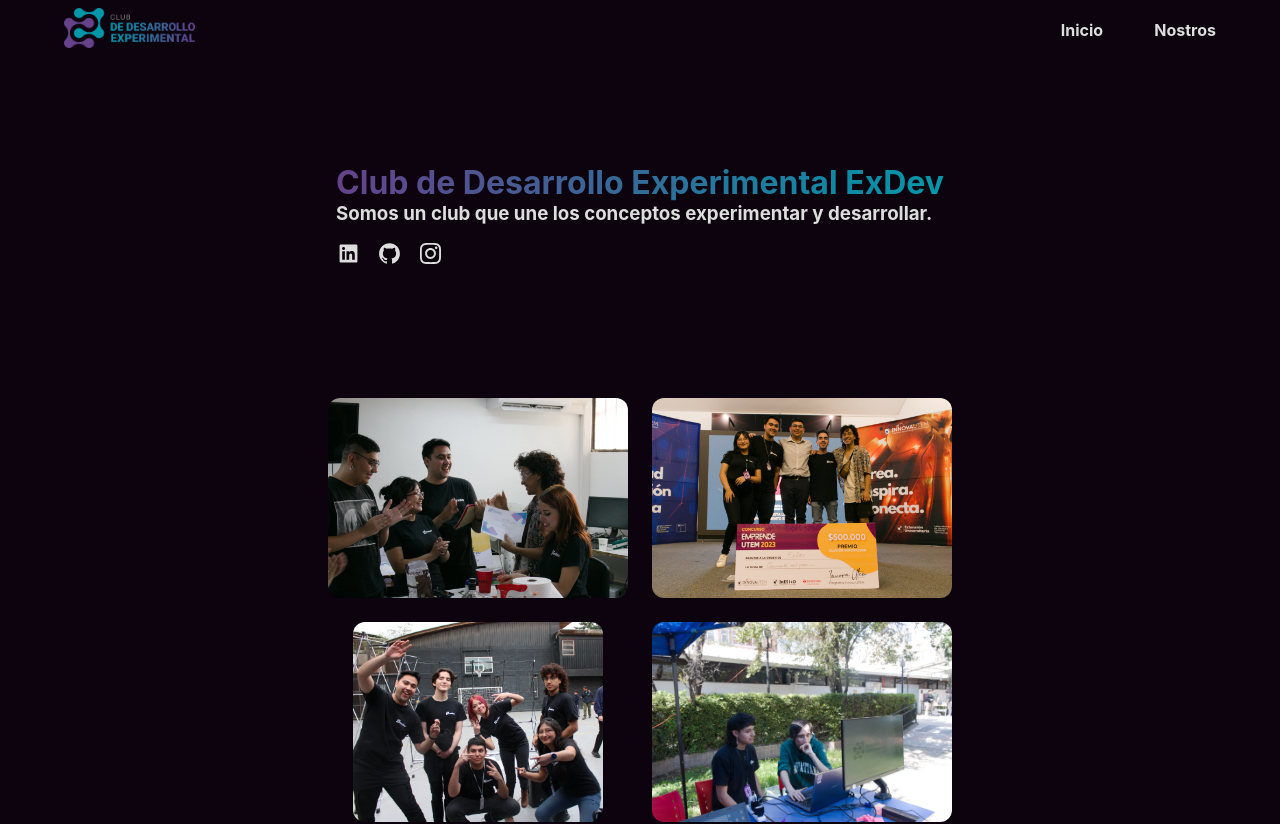
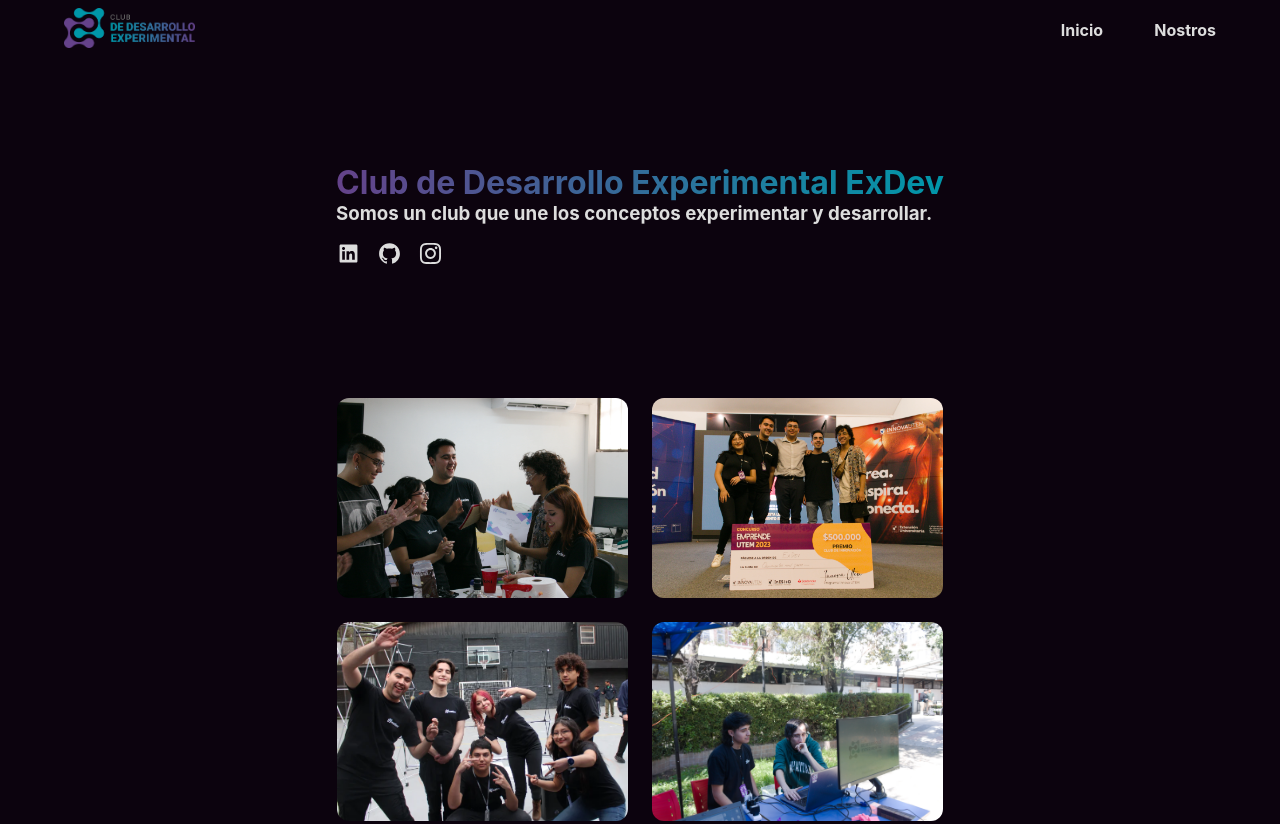
Before and after one commit to IanBattistoni/exdev-website, a React (Create React App) app: page / in a window 1280 px wide. Shown: the top 824 px of the page. Built offline with nearby package versions, Linux system fonts and the light colour scheme.

Commit message:
Ajustes img (#3)
* manifest, apply route

* cambios index.html

* ajustes img

```diff
--- a/src/pages/home/home.css
+++ b/src/pages/home/home.css
@@ -80,9 +80,12 @@ h1{
   pointer-events: auto;
 }
 .gallery img {
+
   border-radius: 12px;
   height: 200px;
   width: auto;
+  aspect-ratio: 16/11;
+  object-fit: cover;
   flex-shrink: 0;
   transition: transform 0.3s ease;
 }
```
Also changed, not shown: 1 other file (tests, documents, lock files or other folders).
